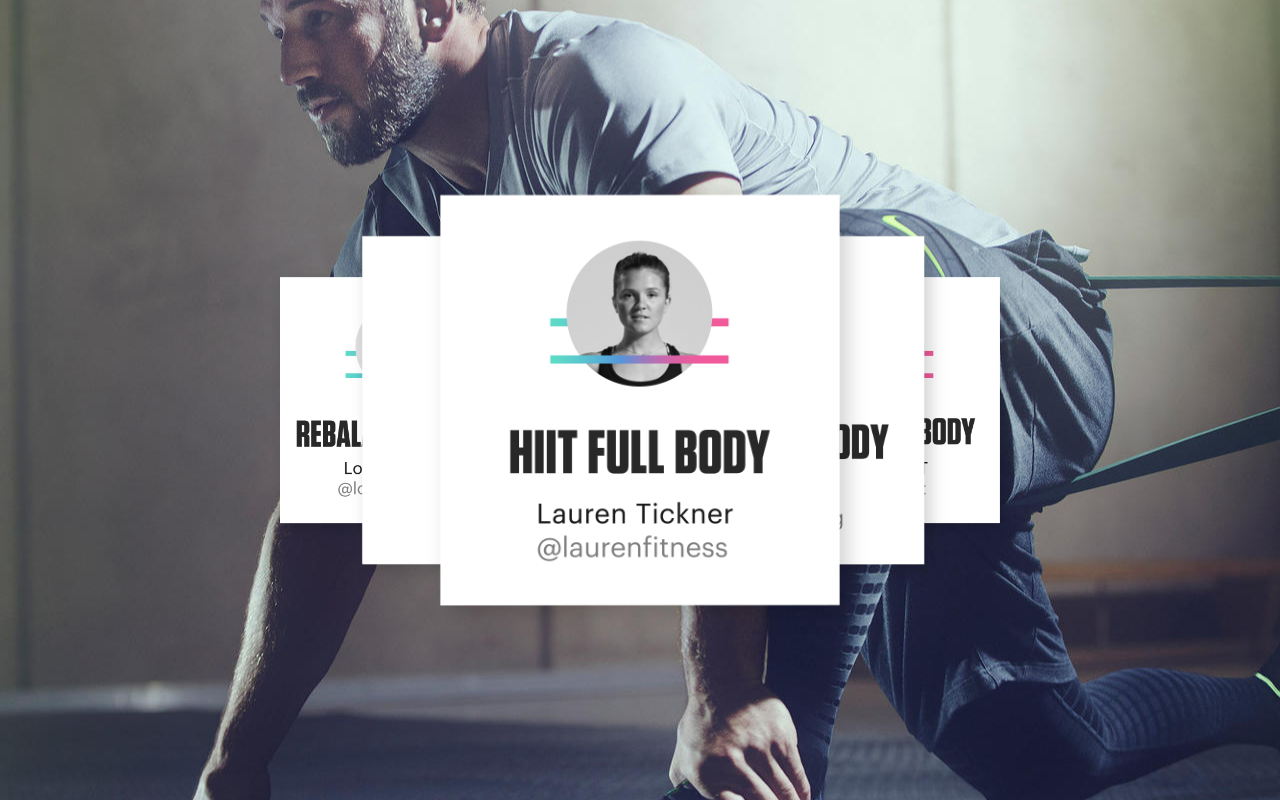
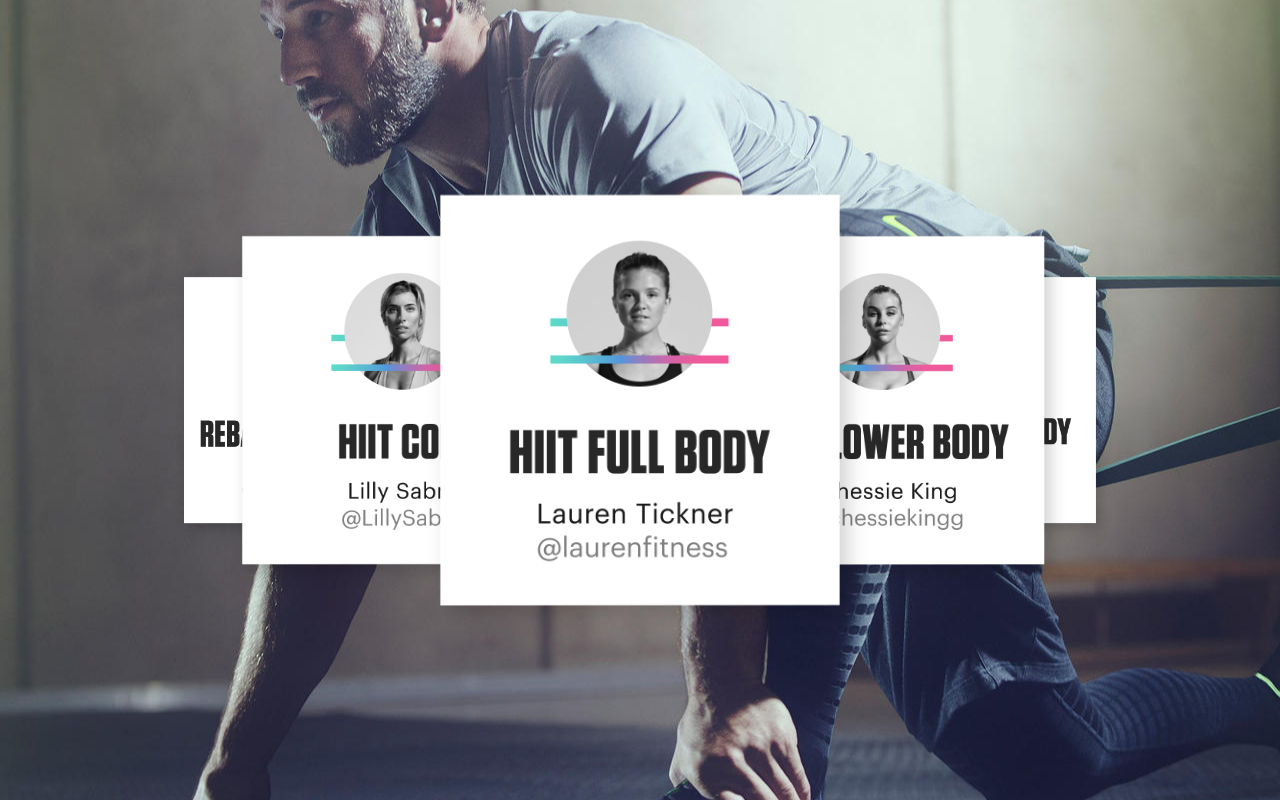
Before and after one commit to joshuaalpuerto/fiit-animations, a plain HTML site: page fiit-animation-slider/index.html in a window 1280 px wide. Drawn offline with nearby package versions, Linux system fonts and the light colour scheme.

Commit message:
make sure that images are visible

```diff
--- a/fiit-animation-slider/styles.css
+++ b/fiit-animation-slider/styles.css
@@ -40,7 +40,7 @@ body {
   top: 0;
   width: 100%;
   height: 100%;
-  transition: 700ms cubic-bezier(.17, .67, .83, .67);
+  transition: 700ms cubic-bezier(.17, 1, 1, 1);
   transform: scale(0);
   opacity: 0;
 }
@@ -50,7 +50,7 @@ body {
 }
 .slider-single.preactivede > .slider-single-image {
   opacity: 1;
-  transform: translateX(-50%) scale(0.6);
+  transform: translateX(-70%) scale(0.6);
 }
 
 .slider-single.preactive {
@@ -58,7 +58,7 @@ body {
 }
 .slider-single.preactive > .slider-single-image {
   opacity: 1;
-  transform: translateX(-25%) scale(.8);
+  transform: translateX(-50%) scale(.8);
 }
 
 .slider-single.proactive {
@@ -66,7 +66,7 @@ body {
 }
 .slider-single.proactive > .slider-single-image {
   opacity: 1;
-  transform: translateX(25%) scale(.8);
+  transform: translateX(50%) scale(.8);
 }
 
 .slider-single.proactivede {
@@ -74,7 +74,7 @@ body {
 }
 .slider-single.proactivede > .slider-single-image {
   opacity: 1;
-  transform: translateX(50%) scale(0.6);
+  transform: translateX(70%) scale(0.6);
 }
 
 .slider-single.active {
```
